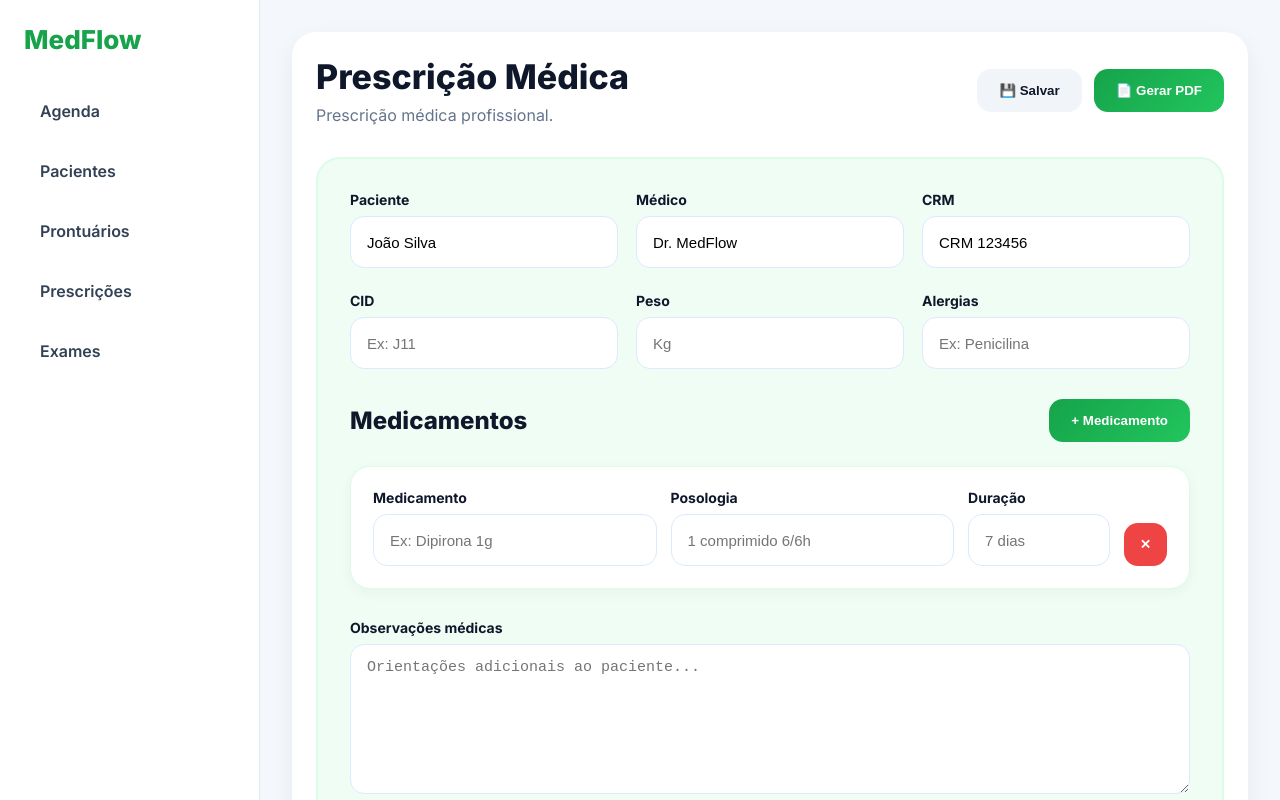
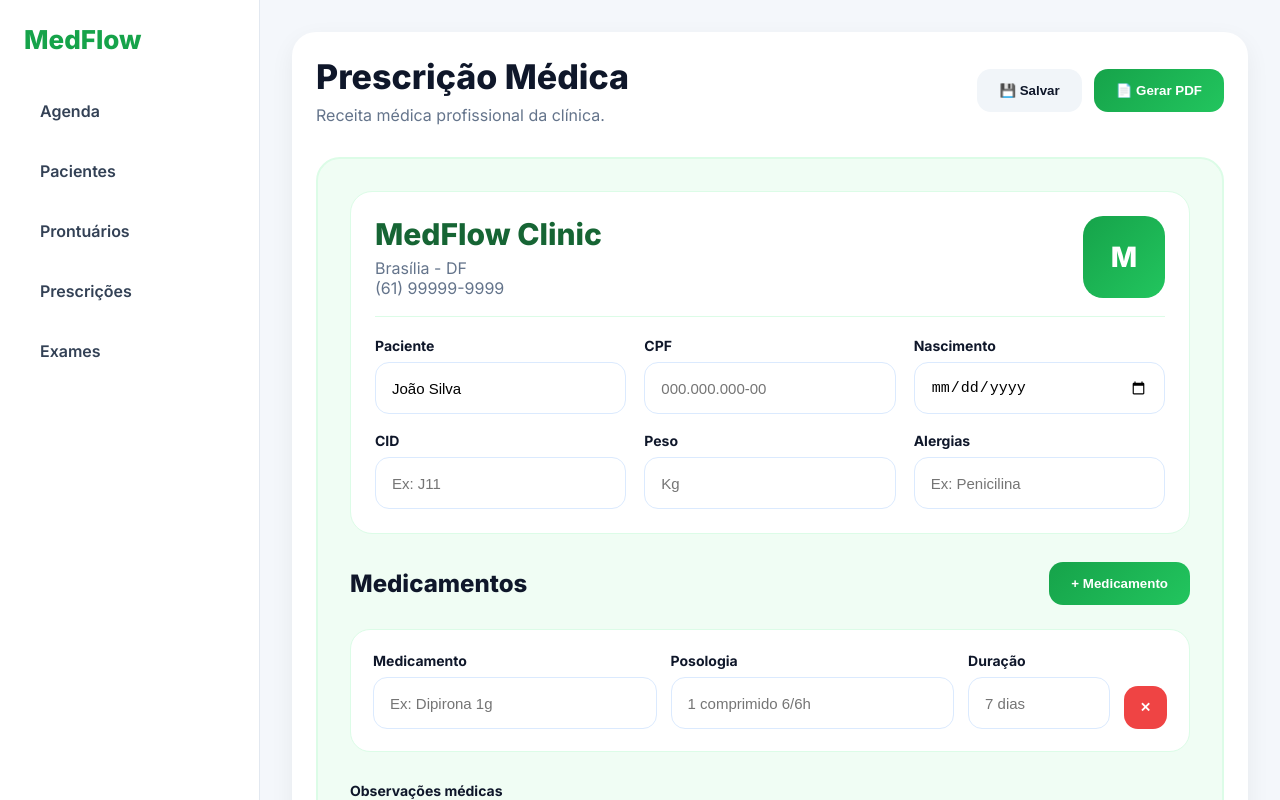
Before and after one commit to Viniciosmcbmaciel/medflow-mvp, a Next.js app in the folder frontend/: page /prescricoes in a window 1280 px wide. Shown: the top 800 px of the page. Built offline with nearby package versions, Linux system fonts and the light colour scheme.

Commit message:
professional clinic prescription pdf

```diff
--- a/frontend/app/globals.css
+++ b/frontend/app/globals.css
@@ -409,3 +409,40 @@ body {
     padding: 0 !important;
   }
 }
+
+/* =========================================
+   PDF CLINICA
+========================================= */
+
+@media print {
+  .sidebar,
+  .primary-button,
+  .secondary-button {
+    display: none !important;
+  }
+
+  body {
+    background: white !important;
+  }
+
+  .main-content {
+    padding: 0 !important;
+  }
+
+  .card {
+    box-shadow: none !important;
+    border: none !important;
+    padding: 0 !important;
+  }
+
+  input,
+  textarea,
+  select {
+    border: none !important;
+    background: transparent !important;
+  }
+
+  .modal-input {
+    padding: 0 !important;
+  }
+}
--- a/frontend/app/prescricoes/page.tsx
+++ b/frontend/app/prescricoes/page.tsx
@@ -16,8 +16,50 @@ export default function PrescricoesPage() {
   const prescriptionRef =
     useRef<HTMLDivElement>(null);
 
+  /* =========================================
+     CLINICA
+  ========================================= */
+
+  const [clinicName, setClinicName] =
+    useState("MedFlow Clinic");
+
+  const [
+    clinicAddress,
+    setClinicAddress,
+  ] = useState(
+    "Brasília - DF"
+  );
+
+  const [clinicPhone, setClinicPhone] =
+    useState("(61) 99999-9999");
+
+  /* =========================================
+     PACIENTE
+  ========================================= */
+
   const [patientName, setPatientName] =
     useState("João Silva");
+
+  const [patientCpf, setPatientCpf] =
+    useState("");
+
+  const [
+    patientBirthDate,
+    setPatientBirthDate,
+  ] = useState("");
+
+  const [weight, setWeight] =
+    useState("");
+
+  const [allergies, setAllergies] =
+    useState("");
+
+  const [cid, setCid] =
+    useState("");
+
+  /* =========================================
+     MEDICO
+  ========================================= */
 
   const [crm, setCrm] =
     useState("CRM 123456");
@@ -25,17 +67,16 @@ export default function PrescricoesPage() {
   const [doctorName, setDoctorName] =
     useState("Dr. MedFlow");
 
-  const [cid, setCid] =
-    useState("");
-
-  const [weight, setWeight] =
-    useState("");
-
-  const [allergies, setAllergies] =
-    useState("");
+  /* =========================================
+     OBSERVACOES
+  ========================================= */
 
   const [notes, setNotes] =
     useState("");
+
+  /* =========================================
+     MEDICAMENTOS
+  ========================================= */
 
   const [medications, setMedications] =
     useState<Medication[]>([
@@ -159,8 +200,8 @@ export default function PrescricoesPage() {
                   marginTop: 8,
                 }}
               >
-                Prescrição médica
-                profissional.
+                Receita médica
+                profissional da clínica.
               </p>
             </div>
 
@@ -196,22 +237,95 @@ export default function PrescricoesPage() {
             style={{
               border:
                 "2px solid #dcfce7",
-
               borderRadius: 24,
-
               padding: 32,
-
               background: "#f0fdf4",
             }}
           >
+            {/* CABECALHO */}
+            <div
+              style={{
+                background: "white",
+                borderRadius: 22,
+                padding: 24,
+                marginBottom: 28,
+                border:
+                  "1px solid #dcfce7",
+              }}
+            >
+              <div
+                style={{
+                  display: "flex",
+                  justifyContent:
+                    "space-between",
+                  alignItems: "center",
+                  marginBottom: 18,
+                }}
+              >
+                <div>
+                  <h1
+                    style={{
+                      fontSize: 30,
+                      fontWeight: 900,
+                      color: "#166534",
+                    }}
+                  >
+                    {clinicName}
+                  </h1>
+
+                  <p
+                    style={{
+                      color:
+                        "#64748b",
+                      marginTop: 6,
+                    }}
+                  >
+                    {
+                      clinicAddress
+                    }
+                  </p>
+
+                  <p
+                    style={{
+                      color:
+                        "#64748b",
+                    }}
+                  >
+                    {clinicPhone}
+                  </p>
+                </div>
+
+                <div
+                  style={{
+                    width: 82,
+                    height: 82,
+                    borderRadius: 20,
+                    background:
+                      "linear-gradient(135deg,#16a34a,#22c55e)",
+                    display: "flex",
+                    alignItems:
+                      "center",
+                    justifyContent:
+                      "center",
+                    color: "white",
+                    fontSize: 28,
+                    fontWeight: 900,
+                  }}
+                >
+                  M
+                </div>
+              </div>
+
               {/* DADOS */}
               <div
                 style={{
+                  borderTop:
+                    "1px solid #dcfce7",
+                  paddingTop: 20,
                   display: "grid",
                   gridTemplateColumns:
                     "1fr 1fr 1fr",
                   gap: 18,
-                marginBottom: 24,
                 }}
               >
                 <div>
@@ -221,10 +335,13 @@ export default function PrescricoesPage() {
 
                   <input
                     className="modal-input"
-                  value={patientName}
+                    value={
+                      patientName
+                    }
                     onChange={(e) =>
                       setPatientName(
-                      e.target.value
+                        e.target
+                          .value
                       )
                     }
                   />
@@ -232,15 +349,19 @@ export default function PrescricoesPage() {
 
                 <div>
                   <label className="form-label">
-                  Médico
+                    CPF
                   </label>
 
                   <input
                     className="modal-input"
-                  value={doctorName}
+                    placeholder="000.000.000-00"
+                    value={
+                      patientCpf
+                    }
                     onChange={(e) =>
-                    setDoctorName(
-                      e.target.value
+                      setPatientCpf(
+                        e.target
+                          .value
                       )
                     }
                   />
@@ -248,31 +369,24 @@ export default function PrescricoesPage() {
 
                 <div>
                   <label className="form-label">
-                  CRM
+                    Nascimento
                   </label>
 
                   <input
+                    type="date"
                     className="modal-input"
-                  value={crm}
+                    value={
+                      patientBirthDate
+                    }
                     onChange={(e) =>
-                    setCrm(
-                      e.target.value
+                      setPatientBirthDate(
+                        e.target
+                          .value
                       )
                     }
                   />
                 </div>
-            </div>
 
-            {/* INFO CLINICA */}
-            <div
-              style={{
-                display: "grid",
-                gridTemplateColumns:
-                  "1fr 1fr 1fr",
-                gap: 18,
-                marginBottom: 30,
-              }}
-            >
                 <div>
                   <label className="form-label">
                     CID
@@ -284,7 +398,8 @@ export default function PrescricoesPage() {
                     value={cid}
                     onChange={(e) =>
                       setCid(
-                      e.target.value
+                        e.target
+                          .value
                       )
                     }
                   />
@@ -301,7 +416,8 @@ export default function PrescricoesPage() {
                     value={weight}
                     onChange={(e) =>
                       setWeight(
-                      e.target.value
+                        e.target
+                          .value
                       )
                     }
                   />
@@ -320,22 +436,22 @@ export default function PrescricoesPage() {
                     }
                     onChange={(e) =>
                       setAllergies(
-                      e.target.value
+                        e.target
+                          .value
                       )
                     }
                   />
                 </div>
               </div>
+            </div>
 
-            {/* HEADER MED */}
+            {/* HEADER MEDICAMENTOS */}
             <div
               style={{
                 display: "flex",
                 justifyContent:
                   "space-between",
-
                 alignItems: "center",
-
                 marginBottom: 24,
               }}
             >
@@ -358,7 +474,7 @@ export default function PrescricoesPage() {
               </button>
             </div>
 
-            {/* MEDICAMENTOS */}
+            {/* LISTA */}
             <div
               style={{
                 display: "grid",
@@ -374,28 +490,19 @@ export default function PrescricoesPage() {
                     style={{
                       background:
                         "white",
-
                       borderRadius: 20,
-
                       padding: 22,
-
                       border:
                         "1px solid #dcfce7",
-
-                      boxShadow:
-                        "0 4px 14px rgba(15,23,42,.04)",
                     }}
                   >
                     <div
                       style={{
                         display:
                           "grid",
-
                         gridTemplateColumns:
                           "2fr 2fr 1fr auto",
-
                         gap: 14,
-
                         alignItems:
                           "end",
                       }}
@@ -481,20 +588,14 @@ export default function PrescricoesPage() {
                         style={{
                           background:
                             "#ef4444",
-
                           color: "white",
-
                           border:
                             "none",
-
                           padding:
                             "14px 16px",
-
                           borderRadius: 14,
-
                           cursor:
                             "pointer",
-
                           fontWeight: 700,
                         }}
                       >
@@ -518,7 +619,7 @@ export default function PrescricoesPage() {
 
               <textarea
                 className="modal-input"
-                placeholder="Orientações adicionais ao paciente..."
+                placeholder="Orientações adicionais..."
                 value={notes}
                 onChange={(e) =>
                   setNotes(
@@ -536,9 +637,7 @@ export default function PrescricoesPage() {
             <div
               style={{
                 marginTop: 50,
-
                 paddingTop: 28,
-
                 borderTop:
                   "1px solid #bbf7d0",
               }}
@@ -552,7 +651,6 @@ export default function PrescricoesPage() {
                   style={{
                     borderTop:
                       "1px solid #0f172a",
-
                     marginBottom: 10,
                   }}
                 />
```
Lines whose indentation alone changed are shown as unchanged.
